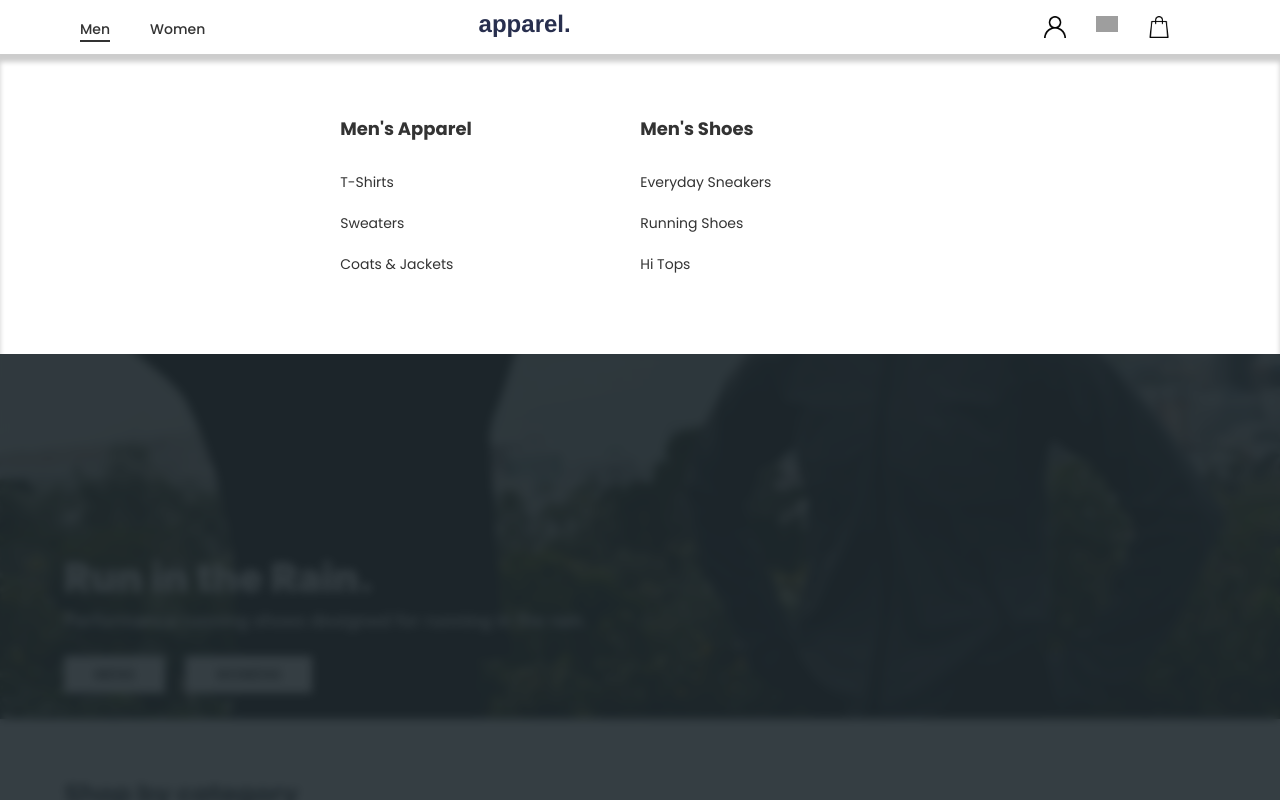
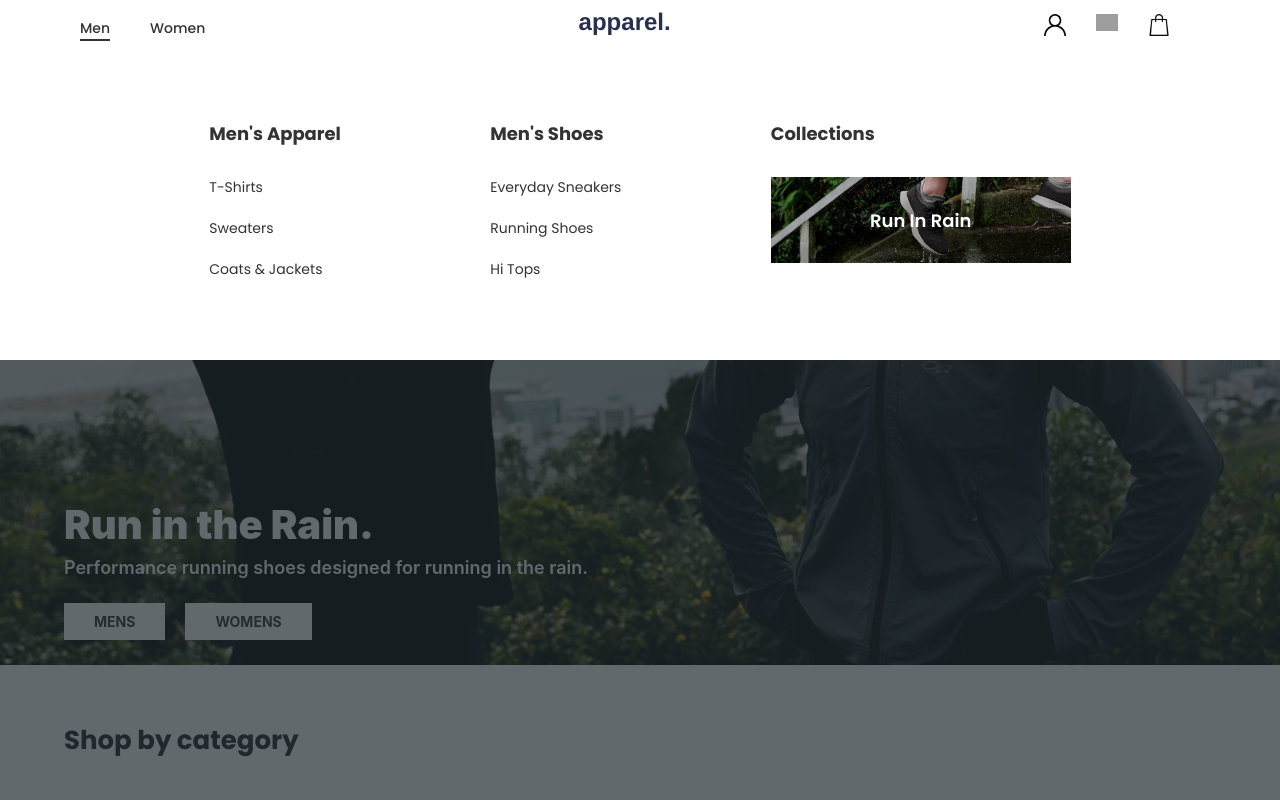
Before and after one commit to edinburghrules/ecommerce-app, a React (Create React App) app: page / in a window 1280 px wide. Both pictures are taken after a click on the item "Men". Shown: the top 800 px of the page. Built offline with nearby package versions, Linux system fonts and the light colour scheme; grey boxes are pictures that could not be loaded.

Commit message:
fixed nav dropdown menu and added csstransition

```diff
--- a/src/App.js
+++ b/src/App.js
@@ -8,8 +8,10 @@ import jwtDecode from "jwt-decode";
 import {
   mensApparelLinks,
   mensShoeLinks,
+  mensCollectionLinks,
   womensApparelLinks,
   womensShoeLinks,
+  womensCollectionLinks,
 } from "./navigation-links/navigation-links";
 import NavigationBar from "./components/navigation-bar/navigation-bar";
 import Home from "./pages/home/home-page";
@@ -41,15 +43,16 @@ function load() {
 load();
 
 const App = (props) => {
-
   return (
     <Provider store={store}>
       <div className="App">
         <NavigationBar
           mensApparelLinks={mensApparelLinks}
           mensShoeLinks={mensShoeLinks}
+          mensCollectionLinks={mensCollectionLinks}
           womensApparelLinks={womensApparelLinks}
           womensShoeLinks={womensShoeLinks}
+          womensCollectionLinks={womensCollectionLinks}
         />
         <Switch>
           <Route exact path="/" component={Home} />
--- a/src/components/cart/cart-item/cart-item.scss
+++ b/src/components/cart/cart-item/cart-item.scss
@@ -83,6 +83,7 @@
   font-size: 3.4rem;
   line-height: 3rem;
   color: #ccc;
+  transform: translateY(-2px);
 }
 
 .cart-item__qty-btn:hover {
--- a/src/components/cart/cart-list/cart.jsx
+++ b/src/components/cart/cart-list/cart.jsx
@@ -64,7 +64,6 @@ class Cart extends Component {
       totalPrice,
       shipping,
       toFreeDelivery,
-      isOpen,
     } = this.state;
     const { handleClose } = this.props;
 
--- a/src/components/cart/cart-list/cart.scss
+++ b/src/components/cart/cart-list/cart.scss
@@ -3,7 +3,7 @@
 @import "../../../sass/utils";
 
 .overlay {
-  background-color: rgba(0, 0, 0, 0.6);
+  background-color: rgba(0, 0, 0, 0.7);
   position: fixed;
   height: 100%;
   width: 100%;
--- a/src/components/nav-dropdown/nav-dropdown.jsx
+++ b/src/components/nav-dropdown/nav-dropdown.jsx
@@ -1,6 +1,7 @@
 import React from "react";
 import "./nav-dropdown.scss";
 import { withRouter, Link } from "react-router-dom";
+import { CSSTransition } from "react-transition-group";
 
 const NavDropdown = ({
   handleClose,
@@ -10,24 +11,28 @@ const NavDropdown = ({
   history,
 }) => {
   return (
-    <div id="close-dropdown" className="dropdown" onClick={handleClose}>
-      <div
-        className={
-          mensDesktopOpen || womensDesktopOpen
-            ? `dropdown__menu open`
-            : `dropdown__menu`
-        }
+    <React.Fragment>
+      <CSSTransition
+        unmountOnExit
+        mountOnEnter
+        in={mensDesktopOpen || womensDesktopOpen}
+        classNames="fade"
+        timeout={400}
       >
-        <div
-          className={
-            mensDesktopOpen
-              ? "dropdown__menu-content open"
-              : womensDesktopOpen
-              ? "dropdown__menu-content open"
-              : "dropdown__menu-content"
-          }
-        >
-          <div className="dropdown__column">
+        <div className="dropdown__overlay" />
+      </CSSTransition>
+      <CSSTransition
+        unmountOnExit
+        mountOnEnter
+        in={mensDesktopOpen || womensDesktopOpen}
+        classNames="drop"
+        timeout={{
+          enter: 200,
+          exit: 1000,
+        }}
+      >
+        <div id="close-dropdown" className="nav-dropdown" onClick={handleClose}>
+          <div className="nav-dropdown__column">
             {linksToRender &&
               linksToRender.apparelLinks.map(({ path, title }, i) => (
                 <Link to={path} key={i}>
@@ -35,7 +40,7 @@ const NavDropdown = ({
                 </Link>
               ))}
           </div>
-          <div className="dropdown__column">
+          <div className="nav-dropdown__column">
             {linksToRender &&
               linksToRender.shoeLinks.map(({ path, title }, i) => (
                 <Link to={path} key={i}>
@@ -44,19 +49,17 @@ const NavDropdown = ({
               ))}
           </div>
           <div className="categories">
-            {/* {linksToRender &&
-              linksToRender.collectionLinks.map(
-                ({ path, title, img }, i) => (
-                  <div onClick={() => history.push(path)} key={i}>
-                    {img && <img src={img} alt='collection' />}
-                    <p>{title}</p>
-                  </div>
-                )
-              )} */}
+            {linksToRender &&
+              linksToRender.collectionLinks.map(({ path, title, img }, i) => (
+                <div key={i}>
+                  {img && <img src={img} />}
+                  <Link className='category-link' to={path}>{title}</Link>
+                </div>
+              ))}
           </div>
         </div>
-      </div>
-    </div>
+      </CSSTransition>
+    </React.Fragment>
   );
 };
 
--- a/src/components/nav-dropdown/nav-dropdown.scss
+++ b/src/components/nav-dropdown/nav-dropdown.scss
@@ -1,75 +1,114 @@
-@import '../../sass/colors';
-@import '../../sass/fonts';
-@import '../../sass/utils';
+@import "../../sass/colors";
+@import "../../sass/fonts";
+@import "../../sass/utils";
 
-.dropdown {
+.dropdown__overlay {
+  overflow: hidden;
+  margin-top: 5rem;
+  height: 100%;
+  position: fixed;
   width: 100%;
-  position: relative;
-  font-family: $Montserrat;
+  left: 0;
+  background-color: rgba($color: $dark-bg, $alpha: 0.7);
+  z-index: 1;
+  transition: opacity 400ms;
 }
 
-.dropdown__menu {
-  position: absolute;
-  top: 0;
-  left: 0;
-  height: 0;
-  transition: all 0.1s;
-
-  @media (max-width: 557px) {
-    top: -1rem;
-  }
+.fade-enter {
+  opacity: 0;
 }
 
-.dropdown__menu.open {
-  height: auto;
-  display: flex;
-  background: $light-bg;
-  width: 100%;
-  z-index: 2;
-  overflow: hidden;
-  box-shadow: inset $boxShadow;
+.fade-enter-active {
+  opacity: 1;
 }
 
-.dropdown__menu-content {
-  opacity: 0;
-  transform: translateY(-1px);
+.fade-exit {
+  opacity: 1;
 }
 
-.dropdown__menu-content.open {
-  width: 50%;
-  margin: 6rem auto;
-  display: flex;
-  justify-content: space-around;
-  opacity: 1;
-  transform: translateY(1px);
-  transition: all 0.1s;
-
-  @media (max-width: 1350px) {
-    width: 60%;
-  }
-
-  @media (max-width: 1150px) {
-    width: 70%;
-  }
+.fade-exit-active {
+  opacity: 0;
 }
 
-.dropdown__column {
+/////// DROPDOWN
+
+.nav-dropdown {
+  display: flex;
+  justify-content: space-evenly;
+  padding: 6rem;
+  height: auto;
+  width: 100%;
+  background: $light-bg;
+  transform: translateY(-100rem);
+  font-family: $Montserrat;
+  position: fixed;
+  top: 5rem;
+  left: 0;
+  z-index: 1;
+}
+
+.drop-enter-active {
+  transform: translateY(0rem);
+  transition: transform 200ms;
+}
+
+.drop-enter-done {
+  transform: translateY(0);
+}
+
+.drop-exit {
+  transform: translateY(0);
+}
+
+.drop-exit-active {
+  transform: translateY(-100rem);
+  transition: transform 1s;
+}
+
+.nav-dropdown__column {
   display: flex;
   flex-direction: column;
   color: $dark-text;
 }
 
-.dropdown__column-link {
+.nav-dropdown__column {
   margin-top: 1rem !important;
 }
 
-.categories div:first-child {
+.nav-dropdown__column :first-child {
   color: inherit;
   font-size: $small;
   font-weight: $bold;
   margin-bottom: 3rem;
   text-decoration: none;
   cursor: pointer;
+}
+
+.nav-dropdown__column :not(:first-child) {
+  color: inherit;
+  font-size: $xsmall;
+  font-weight: $normal;
+  margin-bottom: 2rem;
+  text-decoration: none;
+  cursor: pointer;
+}
+
+.categories {
+  margin-top: 1rem;
+  color: #333 !important;
+}
+
+.category-link:first-of-type {
+  display: block;
+  font-size: $small;
+  font-weight: $bold;
+  margin-bottom: 3rem;
+  cursor: pointer;
+  color: $dark-text;
+
+  &:hover {
+    text-decoration: none;
+  }
 }
 
 .categories div:not(:first-child) {
@@ -79,35 +118,18 @@
 }
 
 .categories img {
-  height: 10rem;
-  width: 20rem;
-  object-fit: fill;
+  height: auto;
+  width: 30rem;
+  cursor: auto;
 }
 
-.categories p:not(:first-child) {
+.categories a:not(:first-child) {
   position: absolute;
-  top: 4rem;
-  left: 3rem;
+  top: 50%;
+  left: 50%;
+  transform: translate(-50%, -50%);
   font-weight: $semiBold;
   color: $light-text;
   font-size: $small;
   text-shadow: 0px 0px 20px black;
 }
-
-.dropdown__column :first-child {
-  color: inherit;
-  font-size: $small;
-  font-weight: $bold;
-  margin-bottom: 3rem;
-  text-decoration: none;
-  cursor: pointer;
-}
-
-.dropdown__column :not(:first-child) {
-  color: inherit;
-  font-size: $xsmall;
-  font-weight: $normal;
-  margin-bottom: 2rem;
-  text-decoration: none;
-  cursor: pointer;
-}
--- a/src/components/navigation-bar/navigation-bar.jsx
+++ b/src/components/navigation-bar/navigation-bar.jsx
@@ -324,9 +324,6 @@ class NavigationBar extends React.Component {
           handleClose={this.handleClose}
           linksToRender={linksToRender}
         />
-        <div
-          className={mensDesktopOpen || womensDesktopOpen ? "overlay open" : ""}
-        ></div>
       </React.Fragment>
     );
   }
--- a/src/components/navigation-bar/navigation-bar.scss
+++ b/src/components/navigation-bar/navigation-bar.scss
@@ -1,55 +1,6 @@
 @import "../../sass/colors";
 @import "../../sass/fonts";
 @import "../../sass/utils";
-
-// CART
-.cart__open {
-  display: block;
-  visibility: visible;
-  overflow: hidden;
-  position: fixed;
-  top: 0;
-  right: 0;
-  background: $light-bg;
-  height: 100vh;
-  width: 35vw;
-  z-index: 4;
-  animation: slideInAnimation 0.2s;
-}
-
-@keyframes slideInAnimation {
-  from {
-    transform: translateX(100rem);
-  }
-  to {
-    transform: translateX(0rem);
-  }
-}
-
-.cart__closed {
-  display: block;
-  visibility: visible;
-  overflow: hidden;
-  position: fixed;
-  top: 0;
-  right: 0;
-  background: $light-bg;
-  height: 100vh;
-  width: 35vw;
-  z-index: 4;
-  animation: slideOutAnimation 0.5s;
-  animation-iteration-count: 1;
-  animation-fill-mode: forwards;
-}
-
-@keyframes slideOutAnimation {
-  0% {
-    transform: translateX(0rem);
-  }
-  100% {
-    transform: translateX(200rem);
-  }
-}
 
 .navigation {
   padding: 1rem 8rem 1rem 8rem !important;
@@ -57,8 +8,14 @@
   justify-content: space-between;
   align-items: center;
   color: $primary;
-  position: relative;
+  position: fixed;
   font-family: $Montserrat;
+  top: 0;
+  left: 0;
+  height: 5rem;
+  width: 100%;
+  background: $light-bg;
+  z-index: 2;
 
   @media (max-width: 915px) {
     padding: 1rem 6rem 1rem 6rem;
@@ -70,7 +27,6 @@
 }
 
 .navigation__logo {
-  padding-right: 10rem;
   cursor: pointer;
 }
 
@@ -226,15 +182,3 @@
     }
   }
 }
-
-.overlay.open {
-  height: 200vh;
-  position: absolute;
-  width: 100%;
-  top: 11rem;
-  left: 0;
-  background-color: rgba($color: $dark-bg, $alpha: 0.9);
-  -webkit-backdrop-filter: blur(5px);
-  backdrop-filter: blur(5px);
-  z-index: 1;
-}
--- a/src/index.scss
+++ b/src/index.scss
@@ -1,5 +1,5 @@
-@import './sass/colors';
-@import './sass/fonts';
+@import "./sass/colors";
+@import "./sass/fonts";
 
 html {
   box-sizing: border-box;
--- a/src/navigation-links/navigation-links.js
+++ b/src/navigation-links/navigation-links.js
@@ -57,10 +57,13 @@ export const mensShoeLinks = [
 ];
 
 export const mensCollectionLinks = [
-  { title: "Featured Collections", path: "/collections/mens/collections" },
+  {
+    title: "Collections",
+    path: "/collection/mens-shoes?weather=wet&bestfor=running",
+  },
   {
     title: "Run In Rain",
-    path: "/collection/mens/rain-collection",
+    path: "/collection/mens-shoes?weather=wet&bestfor=running",
     img: rainCollection,
   },
 ];
@@ -120,3 +123,15 @@ export const womensShoeLinks = [
     category: "hi-tops",
   },
 ];
+
+export const womensCollectionLinks = [
+  {
+    title: "Collections",
+    path: "/collection/womens-shoes?weather=wet&bestfor=running",
+  },
+  {
+    title: "Run In Rain",
+    path: "/collection/womens-shoes?weather=wet&bestfor=running",
+    img: rainCollection,
+  },
+];
```
Also changed, not shown: src/components/products/product-list-item/product-list-item.jsx (+2 -10 lines), 2 other files (tests, documents, lock files or other folders).
